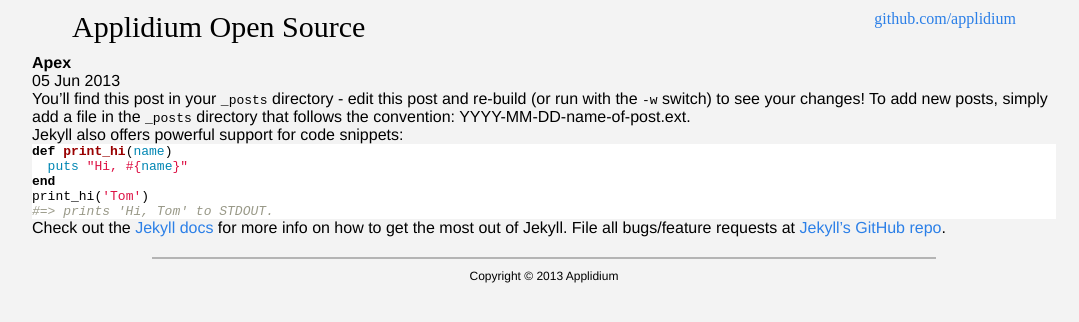
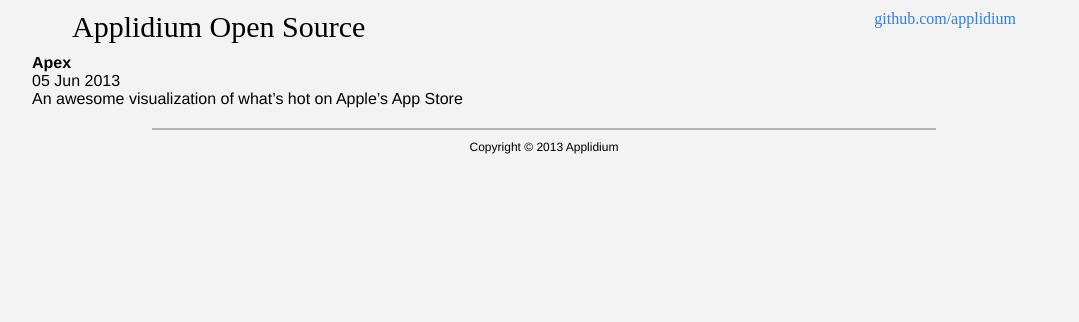
Before and after one commit to JamesLinus/applidium.github.io, a Jekyll site: the page built from _posts/2013-06-05-apex.markdown, in a window 1280 px wide. Shown: the top 322 px of the page, without its empty margins (96-1175 px from the left). Built offline with Jekyll 4.4.1, drawn with Linux system fonts in a browser that asks for light colours; some web fonts are replaced.

Commit message:
Update content

```diff
--- a/_posts/2013-06-05-apex.markdown
+++ b/_posts/2013-06-05-apex.markdown
@@ -8,20 +8,4 @@
 website: http://applidium.com
 ---
 
-You'll find this post in your `_posts` directory - edit this post and re-build (or run with the `-w` switch) to see your changes!
-To add new posts, simply add a file in the `_posts` directory that follows the convention: YYYY-MM-DD-name-of-post.ext.
-
-Jekyll also offers powerful support for code snippets:
-
-{% highlight ruby %}
-def print_hi(name)
-  puts "Hi, #{name}"
-end
-print_hi('Tom')
-#=> prints 'Hi, Tom' to STDOUT.
-{% endhighlight %}
-
-Check out the [Jekyll docs][jekyll] for more info on how to get the most out of Jekyll. File all bugs/feature requests at [Jekyll's GitHub repo][jekyll-gh].
-
-[jekyll-gh]: https://github.com/mojombo/jekyll
-[jekyll]:    http://jekyllrb.com
+An awesome visualization of what's hot on Apple's App Store
```
Also changed, not shown: _posts/2013-06-05-adclustermapview.markdown (+1 -17 lines).
